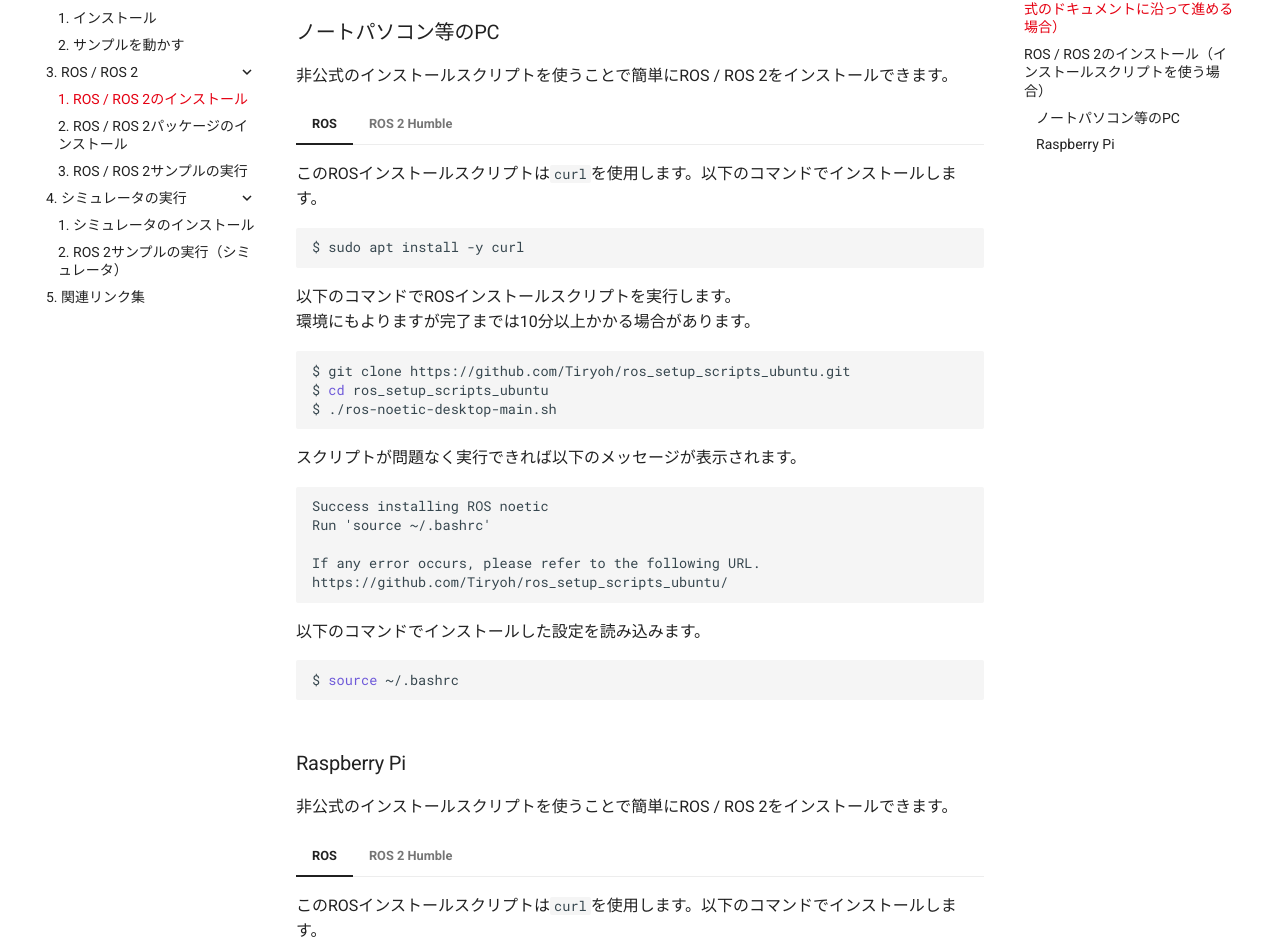
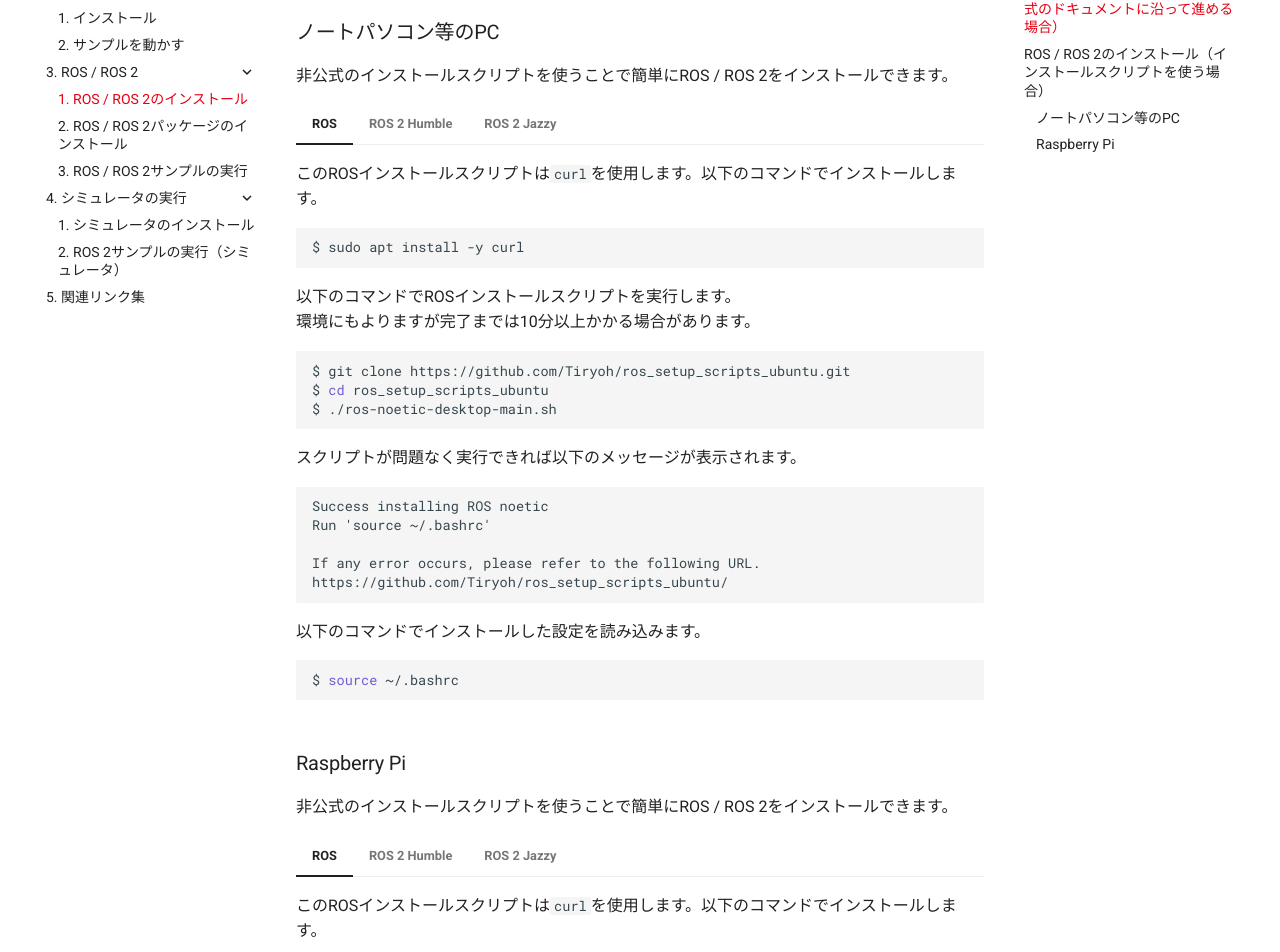
Before and after one commit to rt-net/tutorials, an MkDocs documentation site: the page built from docs/raspimouse/ros/install.md, in a window 1280 px wide and 1400 px high, scrolled down 1204 px. Shown: the part 144-1096 px from the top of the window. Built offline with MkDocs 1.6.1 and Material for MkDocs 9.7.7, drawn with Linux system fonts in a browser that asks for light colours; comment, search, counter and statistics services are not loaded; some of the changed lines change nothing that is shown.

Commit message:
インストールスクリプトのJazzy項目を追加

````diff
--- a/docs/raspimouse/ros/install.md
+++ b/docs/raspimouse/ros/install.md
@@ -94,6 +94,7 @@
     ```sh
     $ source ~/.bashrc
     ```
+
 === "ROS 2 Humble"
     このROS 2インストールスクリプトは`curl`と`git`を使用します。以下のコマンドでインストールします。
 
@@ -115,6 +116,35 @@
     ```txt
     success installing ROS2 humble
     Run 'source /opt/ros/humble/setup.bash'
+    ```
+
+    以下のコマンドでインストールした設定を読み込みます。
+
+    ```sh
+    $ source ~/.bashrc
+    ```
+
+=== "ROS 2 Jazzy"
+    このROS 2インストールスクリプトは`curl`と`git`を使用します。以下のコマンドでインストールします。
+
+    ```sh
+    $ sudo apt install -y curl git
+    ```
+
+    以下のコマンドでROS 2インストールスクリプトを実行します。
+    環境にもよりますが完了までは10分以上かかる場合があります。
+
+    ```sh
+    $ git clone https://github.com/Tiryoh/ros2_setup_scripts_ubuntu.git
+    $ cd ros2_setup_scripts_ubuntu
+    $ ./ros2-jazzy-desktop-main.sh
+    ```
+
+    スクリプトが問題なく実行できれば以下のメッセージが表示されます。
+
+    ```txt
+    success installing ROS2 jazzy
+    Run 'source /opt/ros/jazzy/setup.bash'
     ```
 
     以下のコマンドでインストールした設定を読み込みます。
@@ -187,3 +217,32 @@
     ```sh
     $ source ~/.bashrc
     ```
+
+=== "ROS 2 Jazzy"
+    このROS 2インストールスクリプトは`curl`と`git`を使用します。以下のコマンドでインストールします。
+
+    ```sh
+    $ sudo apt install -y curl git
+    ```
+
+    以下のコマンドでROS 2インストールスクリプトを実行します。
+    環境にもよりますが完了までは10分以上かかる場合があります。
+
+    ```sh
+    $ git clone https://github.com/Tiryoh/ros2_setup_scripts_ubuntu.git
+    $ cd ros2_setup_scripts_ubuntu
+    $ ./ros2-jazzy-ros-base-main.sh
+    ```
+
+    スクリプトが問題なく実行できれば以下のメッセージが表示されます。
+
+    ```txt
+    success installing ROS2 jazzy
+    Run 'source /opt/ros/jazzy/setup.bash'
+    ```
+
+    以下のコマンドでインストールした設定を読み込みます。
+
+    ```sh
+    $ source ~/.bashrc
+    ```
````
